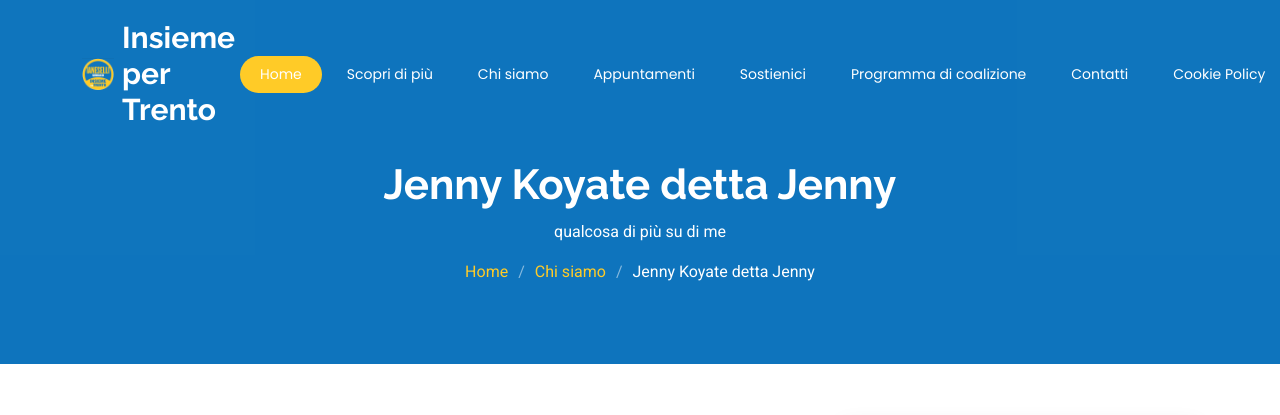
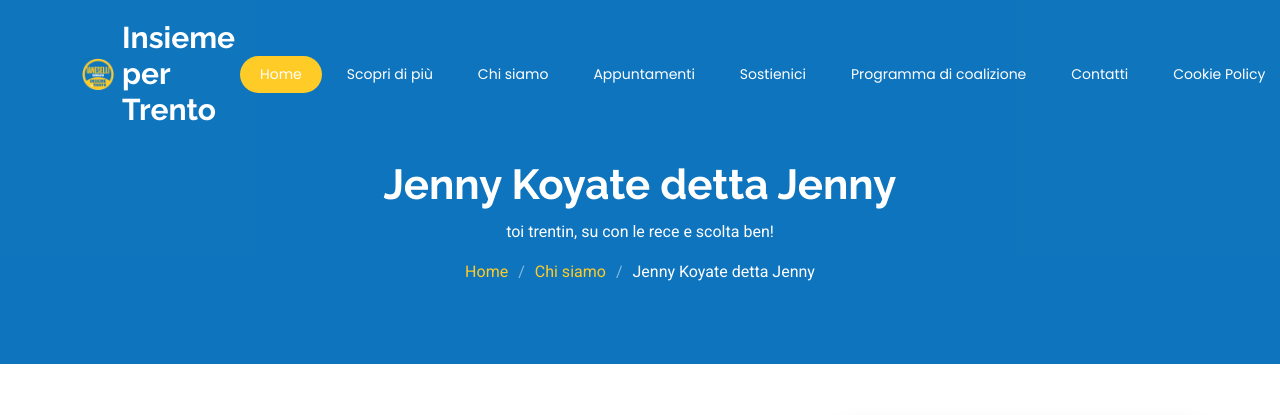
Before and after one commit to insiemepertrento/web, a Jekyll site: the page built from docs/people/jenny_koyate.md, in a window 1280 px wide and 1400 px high. Shown: the top 415 px of the window. Built offline with Jekyll 4.4.1, drawn with Linux system fonts in a browser that asks for light colours; some of the changed lines change nothing that is shown; some of the changed text lies outside the part shown.

Commit message:
update jenny

```diff
--- a/docs/_layouts/personal_page.html
+++ b/docs/_layouts/personal_page.html
@@ -1,12 +1,11 @@
 <!DOCTYPE html>
 <html lang="en">
-
 <head>
   <meta charset="utf-8">
   <meta content="width=device-width, initial-scale=1.0" name="viewport">
-  <title>Insieme per Trento: conosci {{ page.member }}</title>
-  <meta name="description" content="conosci NOME della lista Insieme per Trento">
-  <meta name="keywords" content="{{ site.keywords }}">
+  <title>Insieme per Trento: incontra {{ page.member }} della lista a sostegno di Franco Ianeselli</title>
+  <meta name="description" content="incontra {{ page.member }} della lista Insieme per Trento al sostegno del candidato sindaco Franco Ianeselli">
+  <meta name="keywords" content="{{ site.keywords }}, {{page.member}}">
 
   <!-- Favicons -->
   <link href="../assets/img/favicon.png" rel="icon">
@@ -15,15 +14,15 @@
 	<!-- Open Graph / Facebook -->
 	<meta property="og:type" content="website" />
 	<meta property="og:url" content="{{ site.url }}/{{ page.memberfile}}" />
-	<meta property="og:title" content="Insieme per Trento: conosci {{ page.member}}" />
-	<meta property="og:description" content="conosci {{ page.member}} della lista Insieme per Trento" />
+	<meta property="og:title" content="incontra {{ page.member }} della lista Insieme per Trento al sostegno del candidato sindaco Franco Ianeselli"/>
+	<meta property="og:description" content="incontra {{ page.member }} della lista Insieme per Trento al sostegno del candidato sindaco Franco Ianeselli" />
 	<meta property="og:image" content="../assets/img/team/santini/{{ page.memberfile}}.jpg" />
 
 	<!-- Twitter -->
-	<meta property="twitter:card" content="conosci {{ page.member}} della lista Insieme per Trento" />
+	<meta property="twitter:card" content="incontra {{ page.member }} della lista Insieme per Trento al sostegno del candidato sindaco Franco Ianeselli" />
 	<meta property="twitter:url" content="{{ site.url }}/{{ page.memberfile}}" />
 	<meta property="twitter:title" content="Insieme per Trento: conosci {{ page.member}}" />
-	<meta property="twitter:description" content="conosci Monica Baggia della lista Insieme per Trento" />
+	<meta property="twitter:description" content="incontra {{ page.member }} della lista Insieme per Trento al sostegno del candidato sindaco Franco Ianeselli" />
 	<meta property="twitter:image" content="../assets/img/team/santini/{{ page.memberfile}}.jpg" />
 
   <!-- Fonts -->
@@ -97,6 +96,15 @@
 
     </div>
   </header>
+
+
+  {% assign signname = page.member %}
+
+{% if signname contains " detta " %}
+    {% assign signname = signname | split: " detta " | last %}
+{% elsif signname contains " detto " %}
+    {% assign signname = signname | split: " detto " | last %}
+{% endif %}
 
   <main class="main">
 
@@ -404,7 +412,7 @@
               </g>
               </g>
               </g>
-              <text transform="scale(1,-1)" x="113.09805" y="-102.17873" fill="#000000" font-size="9px" stroke-width=".75" xml:space="preserve"><tspan x="113.09805" y="-102.17873" fill="#ffffff" font-family="Arial" font-size="9px" stroke-width=".75" style="font-variant-caps:normal;font-variant-east-asian:normal;font-variant-ligatures:normal;font-variant-numeric:normal">{{ page.member }}</tspan></text>
+              <text transform="scale(1,-1)" x="113.09805" y="-102.17873" fill="#000000" font-size="9px" stroke-width=".75" xml:space="preserve"><tspan x="113.09805" y="-102.17873" fill="#ffffff" font-family="Arial" font-size="9px" stroke-width=".75" style="font-variant-caps:normal;font-variant-east-asian:normal;font-variant-ligatures:normal;font-variant-numeric:normal">{{ signname }}</tspan></text>
               </g>
               </svg>
             </div>
--- a/docs/people/jenny_koyate.md
+++ b/docs/people/jenny_koyate.md
@@ -11,5 +11,5 @@
 instagram: jenny.koyate
 linkedin: jenny-koyate
 video_instagram:
-slogan:
+slogan: toi trentin, su con le rece e scolta ben!
 ---
```
